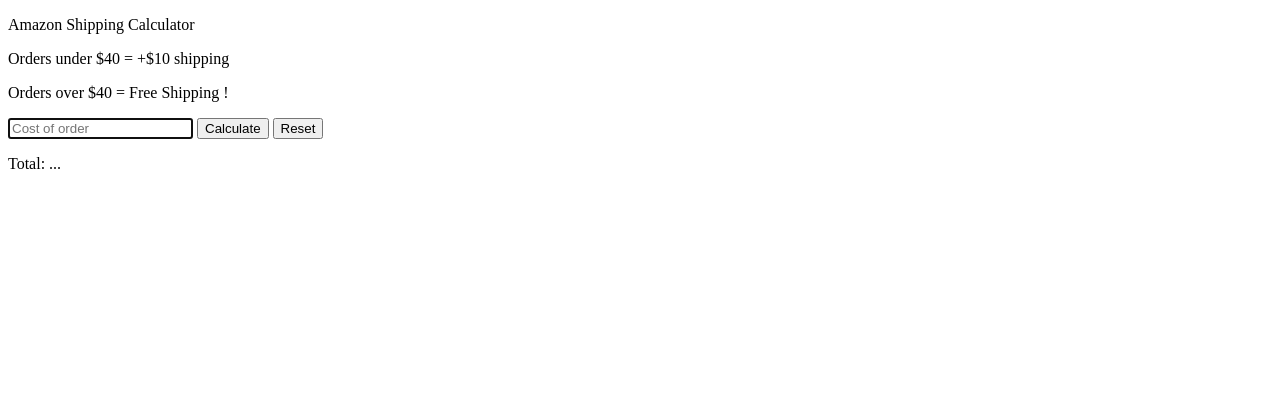
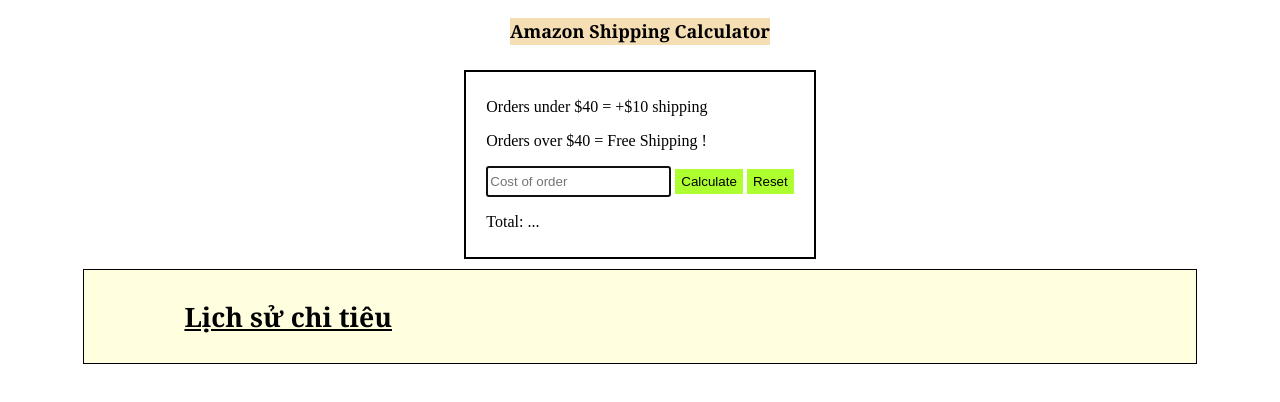
Before and after one commit to ANhat-EcoLaw-MIS/JS_lectures, a website: page project_tknowledge/AmazonShipping/shippingCalc.html in a window 1280 px wide. Drawn offline with Linux system fonts and the light colour scheme.

Commit message:
Finished: ShippingCalc - Added a List for Keep Tracking of thing added

```diff
--- a/project_tknowledge/AmazonShipping/amazonScript.js
+++ b/project_tknowledge/AmazonShipping/amazonScript.js
@@ -1,5 +1,6 @@
 document.addEventListener("DOMContentLoaded", () => {
     const form = document.getElementsByClassName("normal-form").item(0);
+    const list=document.getElementById("footer-list");
     const validateInput = function(x){
         // console.log(x);
         // console.log(typeof parseInt(x));
@@ -16,10 +17,14 @@
         }
         return x + increment;
     }
+    let p = document.querySelector(".normal-form > p");
+    const normal_p = p.innerHTML;
     const updateTotal = function(total){
-        let p = document.querySelector(".normal-form > p");
         const default_value = p.innerText.substring(0,6);
         p.innerText = default_value + ' '+ total.toString() + '$';
+    }
+    const addToList=function(total){
+        list.innerHTML += `<li>${total}$</li>`;
     }
     form.addEventListener("submit", function (event) {
         event.preventDefault();
@@ -30,5 +35,10 @@
         }
         const total = calculateTotal(userInput);
         updateTotal(total);
+        addToList(total);
+        document.getElementById("field-input").value = "";
     });
+    form.addEventListener("reset", function (event) {
+        p.innerHTML = normal_p;
+    })
 });
--- a/project_tknowledge/AmazonShipping/amazonStyle.css
+++ b/project_tknowledge/AmazonShipping/amazonStyle.css
@@ -0,0 +1,43 @@
+body{
+    justify-items: center;
+}
+body > header{
+    text-align: center;
+    margin-bottom: 25px;
+    background-color: wheat;
+    font: bold 18px / 1.5 Georgia, serif;
+}
+main{
+    border: 2px solid black;
+    padding: 10px 20px;
+}
+
+.normal-form input{
+    height: 25px;
+}
+
+.button-s{
+    background-color:greenyellow;
+    border: none;
+    padding: -20px 25px;
+    font-size: 10pt;
+    cursor: pointer;
+}
+.button-s:hover{
+    background-color: yellow;
+}
+
+#container-footer{
+    margin-top: 10px;
+    width: 80%;
+    border: 1px solid black;
+    background-color: lightyellow;
+    padding-left: 100px;
+}
+#container-footer p{
+    font: bold 18px / 1.5 Georgia, serif;
+    font-size: 20pt;
+}
+#container-footer li{
+    font-size: 15pt;
+}
--- a/project_tknowledge/AmazonShipping/shippingCalc.html
+++ b/project_tknowledge/AmazonShipping/shippingCalc.html
@@ -13,14 +13,19 @@
   <main>
     <p>Orders under $40 = +$10 shipping</p>
     <p>Orders over $40 = Free Shipping !</p>
-    <form class="normal-form" onsubmit="">
+    <form class="normal-form">
       <label>
         <input autocomplete="off" autofocus id="field-input" type ='text' placeholder="Cost of order" required>
-        <input type="submit" value="Calculate">
-        <input type="reset" value="Reset">
+        <input class ="button-s" type="submit" value="Calculate">
+        <input class ="button-s" type="reset" value="Reset">
       </label>
       <p>Total: ...</p>
     </form>
   </main>
+  <footer id="container-footer">
+      <p style="text-decoration-line: underline;">Lịch sử chi tiêu</p>
+      <ol id="footer-list">
+      </ol>
+  </footer>
 </body>
 </html>
```
Also changed, not shown: coreJS.md (+10 -1 lines).
